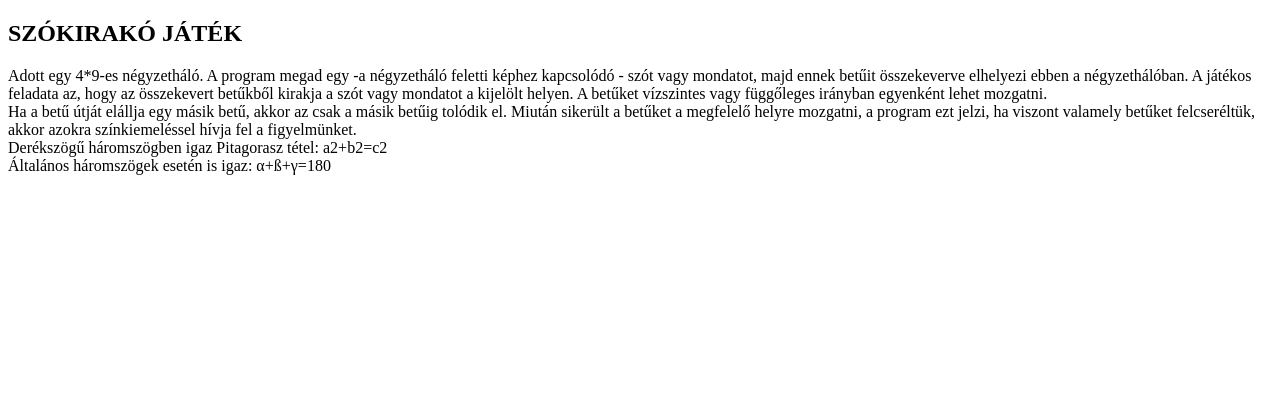
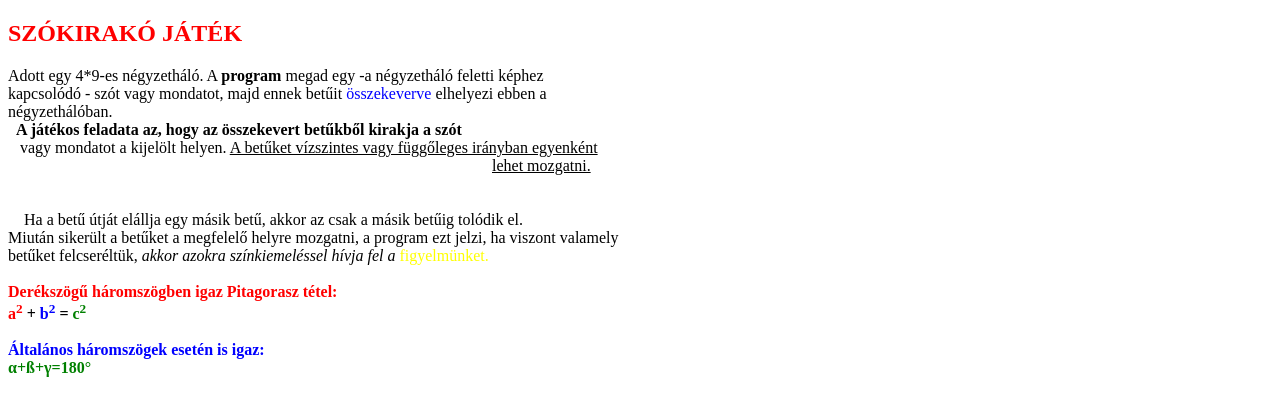
Before and after one commit to RAdamJanos2001/FUEBB7WebProgDes, a plain HTML site: page FUEBB_1007/FUEBB7_XY.html in a window 1280 px wide. Drawn offline with Linux system fonts and the light colour scheme.

Commit message:
vegleges
szerintem a kesz valtozat

```diff
--- a/FUEBB_1007/FUEBB7_XY.html
+++ b/FUEBB_1007/FUEBB7_XY.html
@@ -6,27 +6,34 @@
     <title>Szókirakó</title>
 </head>
 <body>
-   <h2>SZÓKIRAKÓ JÁTÉK</h2>
+   <h2 style="color: red;">SZÓKIRAKÓ JÁTÉK</h2>
     <div>
-    Adott egy 4*9-es négyzetháló. A program megad egy -a négyzetháló feletti képhez
-    kapcsolódó - szót vagy mondatot, majd ennek betűit összekeverve elhelyezi ebben a
-    négyzethálóban.
-    A játékos feladata az, hogy az összekevert betűkből kirakja a szót
-    vagy mondatot a kijelölt helyen. A betűket vízszintes vagy függőleges irányban egyenként
-                                                lehet mozgatni.
+    Adott egy 4*9-es négyzetháló. A <b>program</b> megad egy -a négyzetháló feletti képhez <br>
+    kapcsolódó - szót vagy mondatot, majd ennek betűit <font style="color: blue;">összekeverve</font>  elhelyezi ebben a <br>
+    négyzethálóban. <br>
+    &nbsp; <font> <b>A játékos feladata az, hogy az összekevert betűkből kirakja a szót</b></font> <br>
+    &nbsp;&nbsp; vagy mondatot a kijelölt helyen. <u>A betűket vízszintes vagy függőleges irányban egyenként</u> <br>
+    &emsp;&emsp;&emsp;&emsp;&emsp;&emsp;&emsp;&emsp;&emsp;&emsp;&emsp;&emsp;&emsp;&emsp;&emsp;&emsp;&emsp;&emsp;&emsp;&emsp;
+    &emsp;&emsp;&emsp;&emsp;&emsp;&emsp;&emsp;&emsp;&emsp;&emsp;<u>lehet mozgatni.</u>
     </div>
+    <br> <br>
     <div>
-        Ha a betű útját elállja egy másik betű, akkor az csak a másik betűig tolódik el.
-    Miután sikerült a betűket a megfelelő helyre mozgatni, a program ezt jelzi, ha viszont valamely
-    betűket felcseréltük, akkor azokra színkiemeléssel hívja fel a figyelmünket.
+    &nbsp;&nbsp;&nbsp; Ha a betű útját elállja egy másik betű, akkor az csak a másik betűig tolódik el. <br>
+    Miután sikerült a betűket a megfelelő helyre mozgatni, a program ezt jelzi, ha viszont valamely <br>
+    betűket felcseréltük, <i>akkor azokra színkiemeléssel hívja fel a</i>
+    <font style="color: yellow;">figyelmünket.</font>
     </div>
+    <br>
     <div>
-    Derékszögű háromszögben igaz Pitagorasz tétel:
-    a2+b2=c2
+    <font style="color: red;"><b>Derékszögű háromszögben igaz Pitagorasz tétel:</b></font> <br>
+    <div><font style="color: red;"> <b>a<sup>2</sup></b></font> <b>+</b>
+        <font style="color: blue;"><b>b<sup>2</sup></b></font> <b>=</b>
+        <font style="color: green;"> <b>c<sup>2</sup></b></font></div>
     </div>
+    <br>
     <div>
-    Általános háromszögek esetén is igaz:
-    α+ß+γ=180
+    <font style="color: blue;"> <b>Általános háromszögek esetén is igaz: </b></font> <br>
+    <font style="color: green; font:4;"><b>α+ß+γ=180°</b></font>
     </div>
 
 </body>
```
Also changed, not shown: 1 other file.
